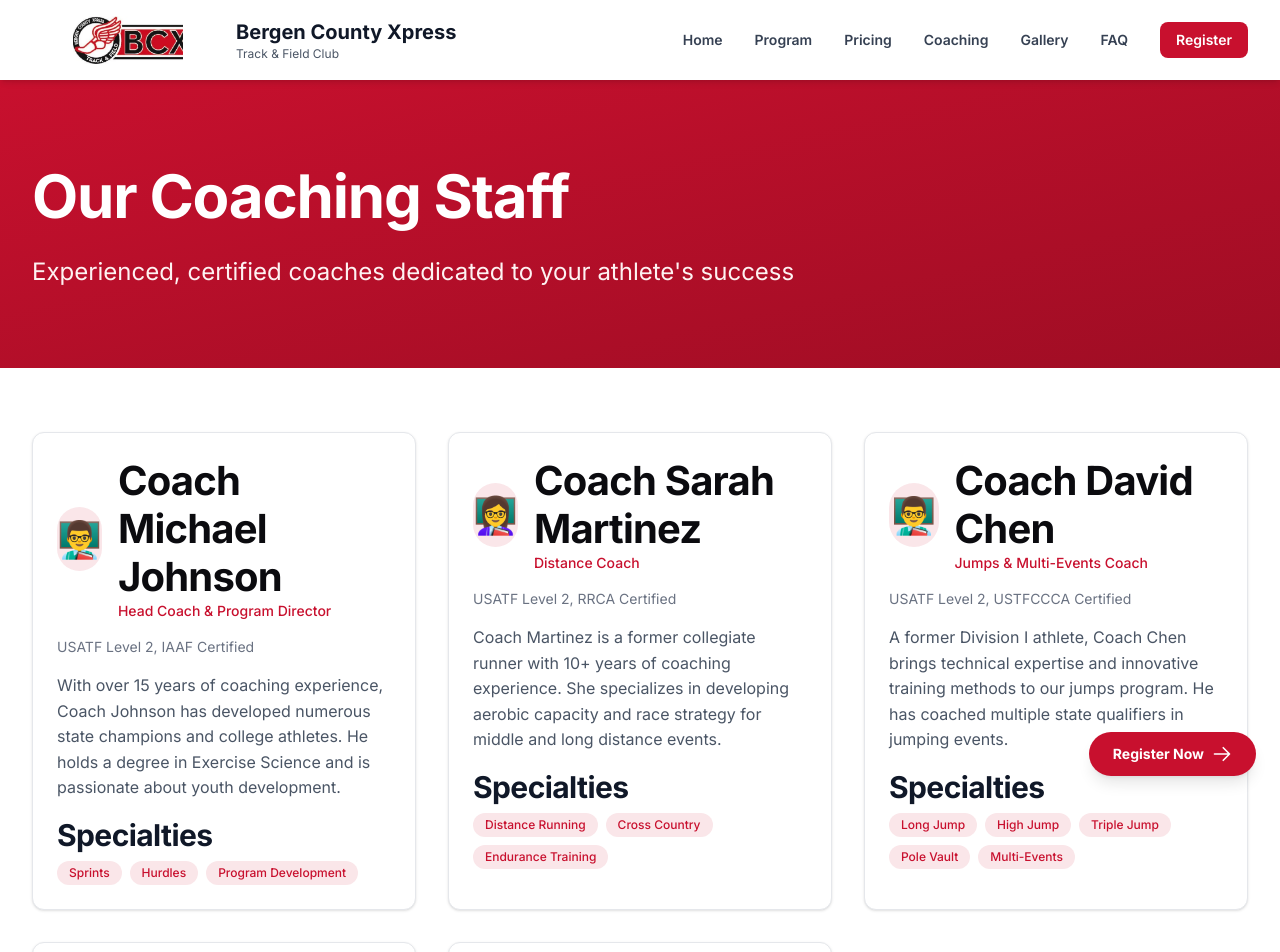
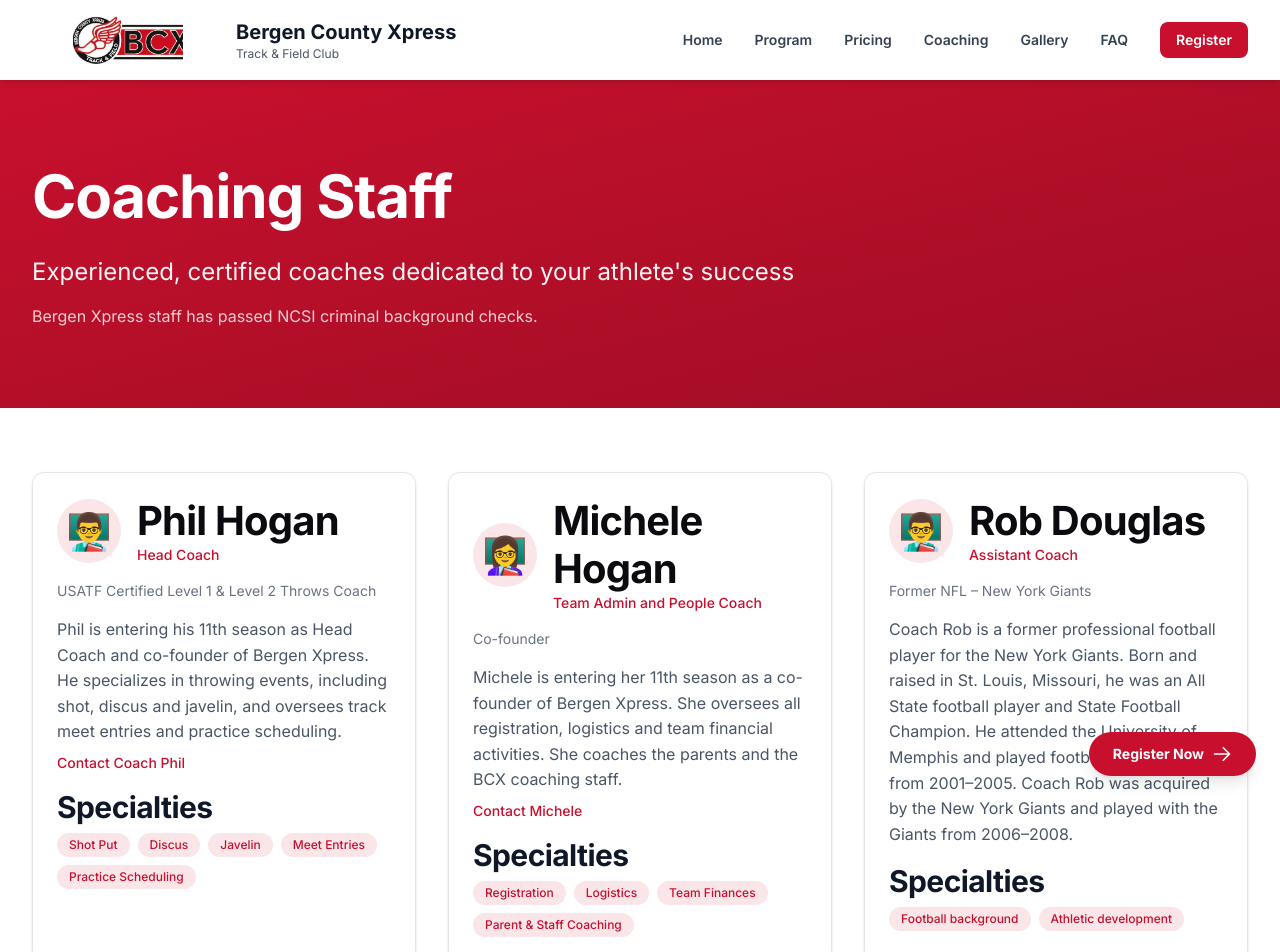
Before and after one commit to nnbiggs/bcx-site, a Next.js app: page /coaching in a window 1280 px wide. Shown: the top 952 px of the page. Built offline with nearby package versions, Linux system fonts and the light colour scheme.

Commit message:
Update coaching staff details, replacing existing coaches with new profiles and adding contact information. Enhance layout by including a note on background checks for staff.

```diff
--- a/app/coaching/page.tsx
+++ b/app/coaching/page.tsx
@@ -8,45 +8,38 @@
 export default function Coaching() {
   const coaches = [
     {
-      name: 'Coach Michael Johnson',
-      role: 'Head Coach & Program Director',
-      credentials: 'USATF Level 2, IAAF Certified',
-      specialties: ['Sprints', 'Hurdles', 'Program Development'],
-      bio: 'With over 15 years of coaching experience, Coach Johnson has developed numerous state champions and college athletes. He holds a degree in Exercise Science and is passionate about youth development.',
+      name: 'Phil Hogan',
+      role: 'Head Coach',
+      credentials: 'USATF Certified Level 1 & Level 2 Throws Coach',
+      specialties: ['Shot Put', 'Discus', 'Javelin', 'Meet Entries', 'Practice Scheduling'],
+      bio: 'Phil is entering his 11th season as Head Coach and co-founder of Bergen Xpress. He specializes in throwing events, including shot, discus and javelin, and oversees track meet entries and practice scheduling.',
+      contact: 'Contact Coach Phil',
       image: '👨‍🏫',
     },
     {
-      name: 'Coach Sarah Martinez',
-      role: 'Distance Coach',
-      credentials: 'USATF Level 2, RRCA Certified',
-      specialties: ['Distance Running', 'Cross Country', 'Endurance Training'],
-      bio: 'Coach Martinez is a former collegiate runner with 10+ years of coaching experience. She specializes in developing aerobic capacity and race strategy for middle and long distance events.',
+      name: 'Michele Hogan',
+      role: 'Team Admin and People Coach',
+      credentials: 'Co-founder',
+      specialties: ['Registration', 'Logistics', 'Team Finances', 'Parent & Staff Coaching'],
+      bio: 'Michele is entering her 11th season as a co-founder of Bergen Xpress. She oversees all registration, logistics and team financial activities. She coaches the parents and the BCX coaching staff.',
+      contact: 'Contact Michele',
       image: '👩‍🏫',
     },
     {
-      name: 'Coach David Chen',
-      role: 'Jumps & Multi-Events Coach',
-      credentials: 'USATF Level 2, USTFCCCA Certified',
-      specialties: ['Long Jump', 'High Jump', 'Triple Jump', 'Pole Vault', 'Multi-Events'],
-      bio: 'A former Division I athlete, Coach Chen brings technical expertise and innovative training methods to our jumps program. He has coached multiple state qualifiers in jumping events.',
+      name: 'Rob Douglas',
+      role: 'Assistant Coach',
+      credentials: 'Former NFL – New York Giants',
+      specialties: ['Football background', 'Athletic development'],
+      bio: 'Coach Rob is a former professional football player for the New York Giants. Born and raised in St. Louis, Missouri, he was an All State football player and State Football Champion. He attended the University of Memphis and played football for the Tigers from 2001–2005. Coach Rob was acquired by the New York Giants and played with the Giants from 2006–2008.',
+      contact: '',
       image: '👨‍🏫',
     },
-    {
-      name: 'Coach Jennifer Williams',
-      role: 'Throws Coach',
-      credentials: 'USATF Level 2',
-      specialties: ['Shot Put', 'Discus', 'Javelin', 'Hammer Throw'],
-      bio: 'Coach Williams is a strength and conditioning specialist with extensive experience in throws events. She focuses on technique refinement and power development.',
-      image: '👩‍🏫',
-    },
-    {
-      name: 'Coach Robert Taylor',
-      role: 'Assistant Coach & Youth Development',
-      credentials: 'USATF Level 1',
-      specialties: ['Beginner Programs', 'Fundamentals', 'Youth Development'],
-      bio: 'Coach Taylor specializes in introducing young athletes to track and field. His patient, encouraging approach helps beginners build confidence and discover their passion for the sport.',
-      image: '👨‍🏫',
-    },
+    { name: 'Coach Rob A.', role: 'Assistant Coach', credentials: '', specialties: [], bio: '', contact: '', image: '👨‍🏫' },
+    { name: 'Coach Obed', role: 'Assistant Coach', credentials: '', specialties: [], bio: '', contact: '', image: '👨‍🏫' },
+    { name: 'Coach Shalanda', role: 'Assistant Coach', credentials: '', specialties: [], bio: '', contact: '', image: '👩‍🏫' },
+    { name: 'Coach Marion', role: 'Assistant Coach', credentials: '', specialties: [], bio: '', contact: '', image: '👩‍🏫' },
+    { name: 'Coach Alicia', role: 'Assistant Coach', credentials: '', specialties: [], bio: '', contact: '', image: '👩‍🏫' },
+    { name: 'Coach Kertis', role: 'Assistant Coach', credentials: '', specialties: [], bio: '', contact: '', image: '👨‍🏫' },
   ];
 
   return (
@@ -54,9 +47,12 @@
       {/* Header */}
       <section className="bg-gradient-to-br from-[#c8102e] to-[#9f0d24] py-20 text-white">
         <div className="mx-auto max-w-7xl px-4 sm:px-6 lg:px-8">
-          <h1 className="text-4xl font-bold tracking-tight sm:text-5xl lg:text-6xl">Our Coaching Staff</h1>
+          <h1 className="text-4xl font-bold tracking-tight sm:text-5xl lg:text-6xl">Coaching Staff</h1>
           <p className="mt-6 text-xl text-red-50 sm:text-2xl">
             Experienced, certified coaches dedicated to your athlete's success
+          </p>
+          <p className="mt-4 text-base text-red-100/90">
+            Bergen Xpress staff has passed NCSI criminal background checks.
           </p>
         </div>
       </section>
@@ -71,16 +67,24 @@
                 className="flex flex-col rounded-xl border border-gray-200 bg-white p-6 shadow-sm transition-shadow hover:shadow-md"
               >
                 <div className="flex items-center space-x-4">
-                  <div className="flex h-16 w-16 items-center justify-center rounded-full bg-[#c8102e]/10 text-4xl">
+                  <div className="flex h-16 w-16 shrink-0 items-center justify-center rounded-full bg-[#c8102e]/10 text-4xl">
                     {coach.image}
                   </div>
-                  <div>
+                  <div className="min-w-0">
                     <h2 className="text-xl font-bold text-[#0b0b0f]">{coach.name}</h2>
                     <p className="text-sm font-medium text-[#c8102e]">{coach.role}</p>
                   </div>
                 </div>
+                {coach.credentials && (
                   <p className="mt-4 text-sm text-gray-500">{coach.credentials}</p>
+                )}
+                {coach.bio && (
                   <p className="mt-4 text-gray-600">{coach.bio}</p>
+                )}
+                {coach.contact && (
+                  <p className="mt-2 text-sm font-medium text-[#c8102e]">{coach.contact}</p>
+                )}
+                {coach.specialties.length > 0 && (
                   <div className="mt-4">
                     <h3 className="text-sm font-semibold text-gray-900">Specialties</h3>
                     <div className="mt-2 flex flex-wrap gap-2">
@@ -94,6 +98,7 @@
                       ))}
                     </div>
                   </div>
+                )}
               </div>
             ))}
           </div>
```
Lines whose indentation alone changed are shown as unchanged.
